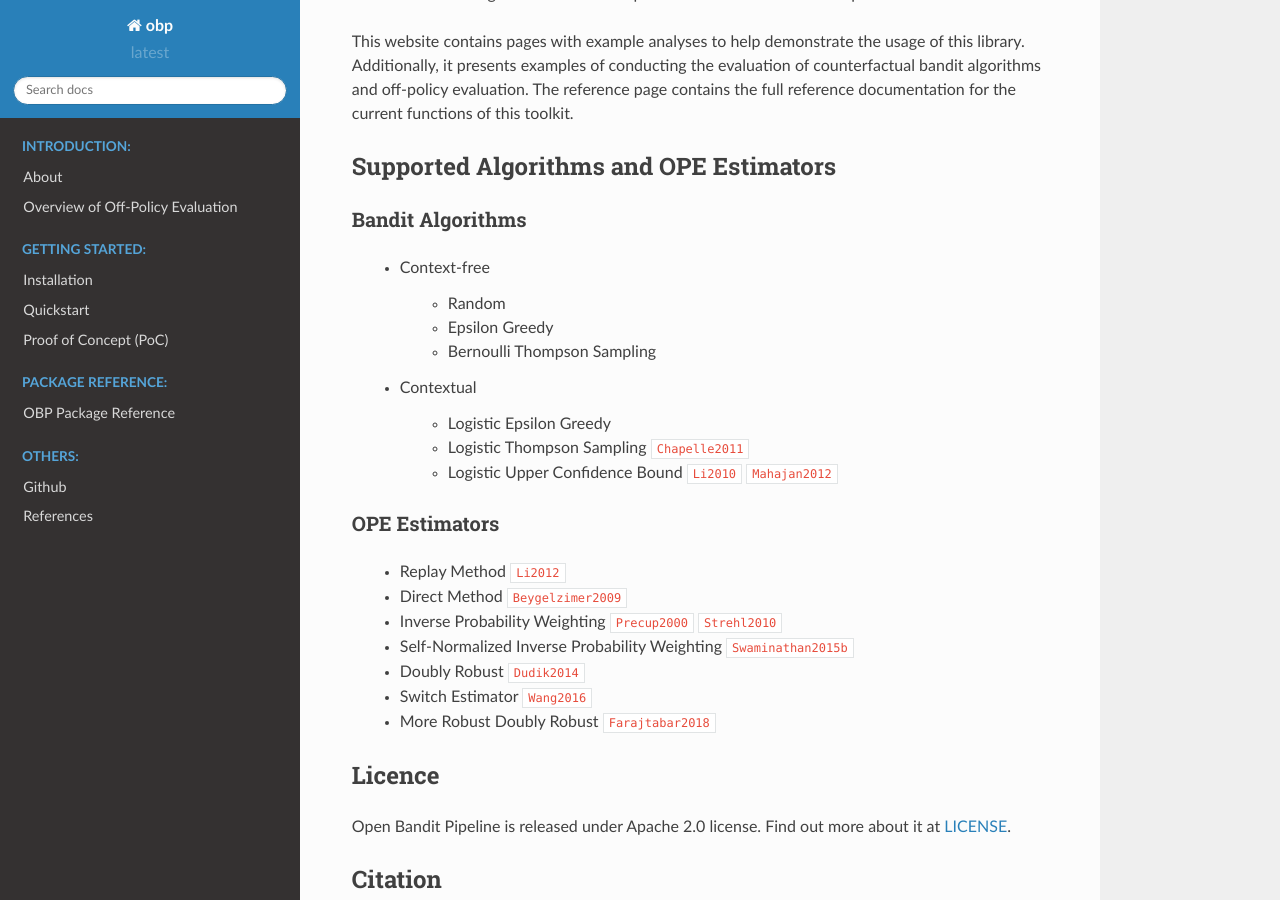
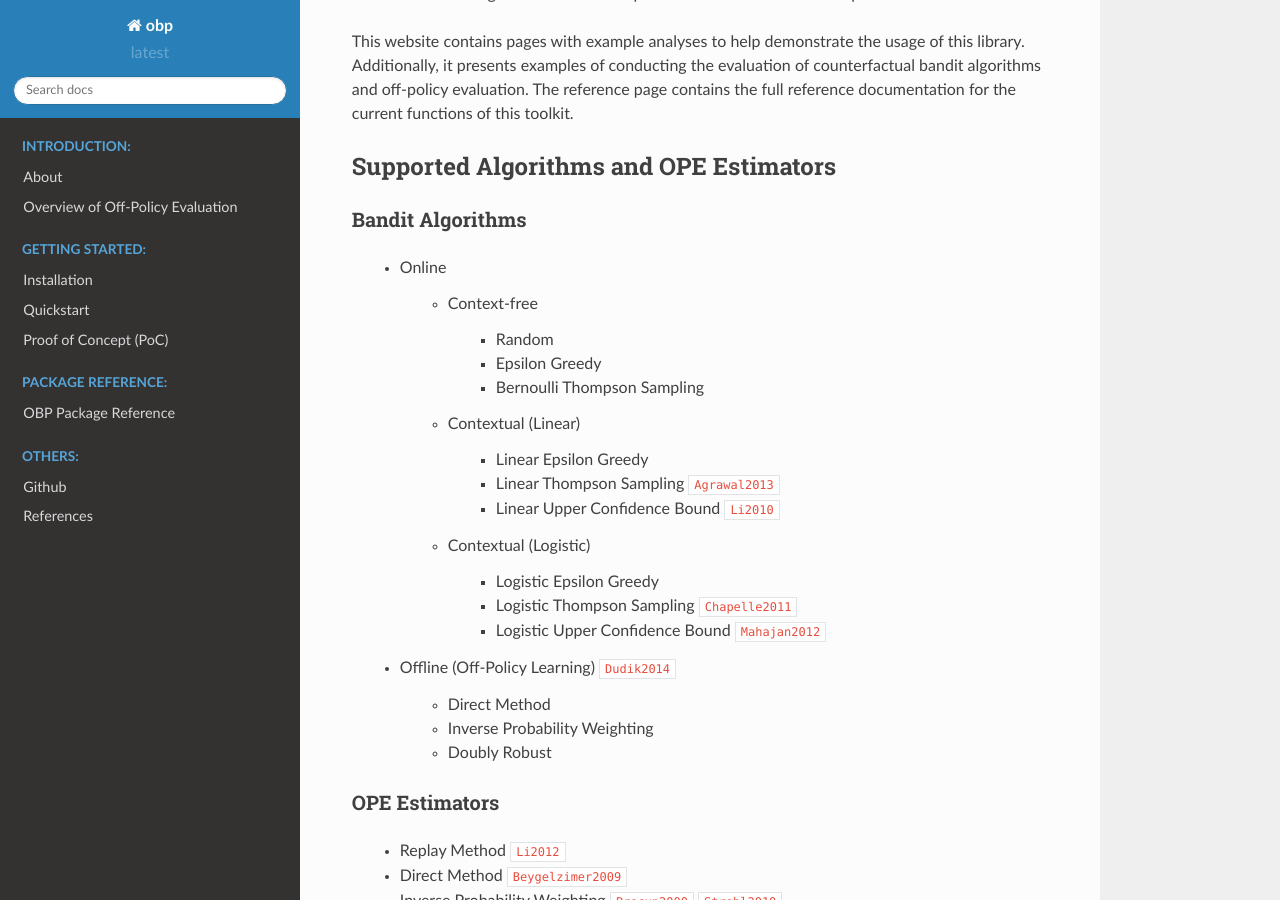
Before and after one commit to st-tech/zr-obp, a Sphinx documentation site: the page built from docs/index.rst, in a window 1280 px wide and 900 px high, scrolled down 679 px. Built offline with Sphinx 7.4.7 and the Read the Docs theme 2.0.0, drawn with Linux system fonts in a browser that asks for light colours; cross-references to code outside the pages are shown as plain code.

Commit message:
git add docs

```diff
--- a/docs/index.rst
+++ b/docs/index.rst
@@ -34,17 +34,31 @@ Supported Algorithms and OPE Estimators
 Bandit Algorithms
 ----------------------
 
-   * Context-free
+   * Online
 
-      * Random
-      * Epsilon Greedy
-      * Bernoulli Thompson Sampling
+      * Context-free
 
-   * Contextual
+         * Random
+         * Epsilon Greedy
+         * Bernoulli Thompson Sampling
 
-      * Logistic Epsilon Greedy
-      * Logistic Thompson Sampling :cite:`Chapelle2011`
-      * Logistic Upper Confidence Bound :cite:`Li2010` :cite:`Mahajan2012`
+      * Contextual (Linear)
+
+         * Linear Epsilon Greedy
+         * Linear Thompson Sampling :cite:`Agrawal2013`
+         * Linear Upper Confidence Bound :cite:`Li2010`
+
+      * Contextual (Logistic)
+
+         * Logistic Epsilon Greedy
+         * Logistic Thompson Sampling :cite:`Chapelle2011`
+         * Logistic Upper Confidence Bound :cite:`Mahajan2012`
+
+   * Offline (Off-Policy Learning) :cite:`Dudik2014`
+
+      * Direct Method
+      * Inverse Probability Weighting
+      * Doubly Robust
 
 OPE Estimators
 ----------------------
--- a/docs/obp.rst
+++ b/docs/obp.rst
@@ -18,7 +18,9 @@ policy module
 
     obp.policy.base
     obp.policy.contextfree
-    obp.policy.contextual
+    obp.policy.linear
+    obp.policy.logistic
+    obp.policy.offline
 
 
 dataset module
@@ -32,7 +34,7 @@ dataset module
 
 
 simulator module
----------------
+------------------
 .. autosummary::
     :toctree: _autosummary
 
--- a/docs/refs.bib
+++ b/docs/refs.bib
@@ -18,6 +18,14 @@
   author={Lefortier, Damien and Swaminathan, Adith and Gu, Xiaotao and Joachims, Thorsten and de Rijke, Maarten},
   journal={arXiv preprint arXiv:1612.00367},
   year={2016}
+}
+
+@inproceedings{Agrawal2013,
+  title={Thompson sampling for contextual bandits with linear payoffs},
+  author={Agrawal, Shipra and Goyal, Navin},
+  booktitle={International Conference on Machine Learning},
+  pages={127--135},
+  year={2013}
 }
 
 @inproceedings{Mahajan2012,
```
